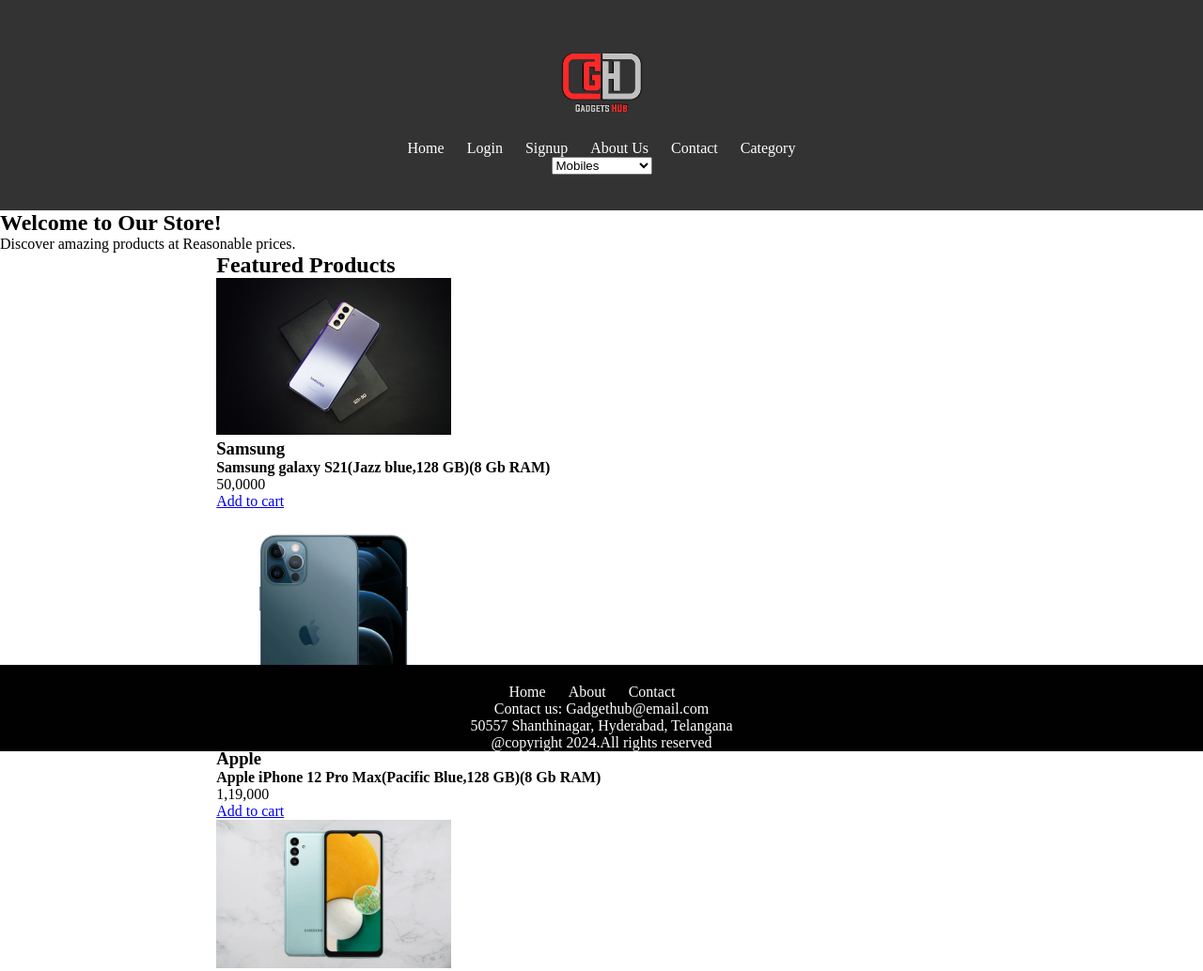
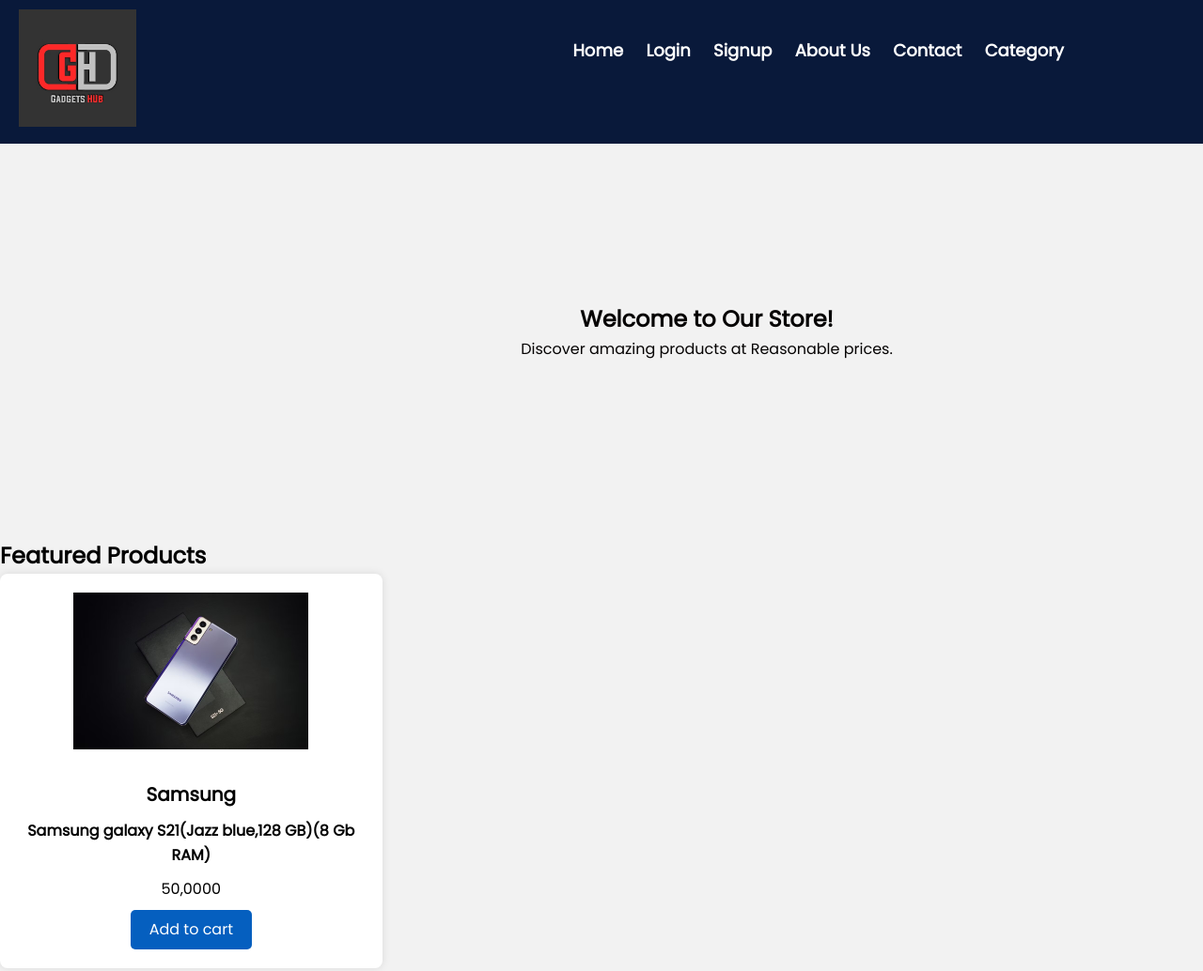
Before and after one commit to Shivani200515/My-project, a plain HTML site: page index.html in a window 1280 px wide. Shown: the top 1034 px of the page at 94% size. Drawn offline with Linux system fonts and the light colour scheme; a script that the page names is missing.

Commit message:
Update style.css

```diff
--- a/style.css
+++ b/style.css
@@ -1,25 +1,51 @@
+/* Reset and general styles */
+* {
 
-* {
     margin: 0;
     padding: 0;
     box-sizing: border-box;
+    font-family: "Poppins", sans-serif;
 }
 
-
-header {
-    background-color: #333;
-    color: #fff;
-    padding: 20px;
-    text-align: center;
+/* Body and general layout */
+body {
+    line-height: 1.6;
+    background-color: #f2f2f2;
+    margin: 0;
+    padding: 0;
+    display: flex;
+    flex-direction: column;
+    min-height: 100vh; /* Ensures footer is at bottom if content is less */
 }
 
-header h1 {
-    margin-bottom: 10px;
+.container {
+    width: 80%;
+    margin: 0 auto;
+    padding: 20px 0;
+}
+
+/* Header styles */
+header {
+    background-color: #09193a;
+    color: #fff;
+    padding: 10px 0;
+}
+
+.logo {
+    float: left;
+    margin-left: 20px;
+}
+
+.logo img {
+    max-width: 100%;
+    height: auto;
 }
 
 
 nav ul {
-    list-style: none;
+    list-style-type: none;
+    text-align: right;
+    padding-top: 10px;
 }
 
 nav ul li {
@@ -28,63 +54,166 @@
 }
 
 nav ul li a {
+    display: inline-block;
     color: #fff;
     text-decoration: none;
+    font-weight: bold;
+    font-size: 18px;
+    transition: color 0.3s ease;
 }
 
-main {
-    padding: 20px;
-    margin-bottom: 100px;
+nav ul li a:hover {
+    color: #ffd700;
 }
 
-
-.products {
-    display: flex;
-    flex-wrap: wrap;
-    justify-content: space-around;
-    margin-bottom: 20px;
+/* Dropdown styles */
+.dropdown {
+    position: relative;
+    display: inline-block;
 }
 
-.product {
-    width: 200px;
-    margin-bottom: 20px;
-    padding: 10px;
-    border: 1px solid #ccc;
-    text-align: center;
+.dropdown-content {
+    display: none;
+    position: absolute;
+    background-color: #f9f9f9;
+    min-width: 160px;
+    box-shadow: 0px 8px 16px 0px rgba(0,0,0,0.2);
+    z-index: 100;
 }
 
-.product img {
-    max-width: 100%;
-    height: auto;
+.dropdown-content select {
+    width: 100%;
+    padding: 10px;
+    font-size: 16px;
+    border: none;
+    outline: none;
+    background-color:inherit;
 }
 
-.product h2 {
-    margin-top: 10px;
+.dropdown:hover .dropdown-content {
+    display: block;
+}
+/* Hero section styles */
+.hero {
+    height: 400px; /* Adjust height as needed */
+    background-size: cover;
+    background-position: center;
+    position: relative;
+    text-align: center;
+    color: #060404; /* Text color on top of the image */
+    display: flex;
+    justify-content: center;
+    align-items: center;
 }
 
-.product button {
-    background-color: #333;
-    color: #fff;
-    padding: 5px 10px;
-    border: none;
-    cursor: pointer;
-    transition: background-color 0.3s;
-}
-
-.product button:hover {
-    background-color: #555;
+.hero-content {
+    max-width: 800px; /* Limit width of content for better readability */
+    margin-left:  auto;
+    margin right:20px;
+    padding: 20px;
 
 }
 
 
+
+/* Products section styles */
+.products {
+    margin-top: 20px;
+    display: flex
+    flex-wrap:wrap;
+    justify-items: space-between;
+}
+
+.product-item {
+    background-color: #fff;
+    padding: 20px;
+    border-radius: 8px;
+    box-shadow: 0 0 10px rgba(0, 0, 0, 0.1);
+    text-align: center;
+    transition: transform 0.3s ease;
+    flex: 0 0 calc(33.33% - 20px); /* Three items per row (minus spacing) */
+    max-width: calc(33.33% - 20px); /* Limit width of each product item */
+    margin-bottom: 20px; /* Space between rows */
+    box-sizing: border-box; /* Ensure padding and border don't add to width */
+}
+
+.product-item:hover {
+    transform: translateY(-5px);
+}
+
+.product-item img {
+    max-width: 100%;
+    height: auto;
+    margin-bottom: 15px;
+}
+
+.product-item h3 {
+    margin-top: 10px;
+    font-size: 20px;
+    margin-bottom: 10px;
+}
+
+.product-item p {
+    margin-bottom: 10px;
+}
+
+.product-item .bttn {
+    display: inline-block;
+    padding: 8px 20px;
+    background-color: #055fbf;
+    color: #fff;
+    text-decoration: none;
+    border-radius: 5px;
+    transition: background-color 0.3s ease;
+}
+
+.product-item .bttn:hover {
+    background-color: #1c08a0;
+}
+
+
+/* Footer styles */
 footer {
-    padding-top: 20px;
-    background-color: #020101;
-    margin-top: 250px;
+    background-color: #08111d;
     color: #fff;
-    padding top:10px;
     text-align: center;
-    position: fixed;
-    bottom: 0;
-    width: 100%;
+    padding: 20px 0;
 }
+
+footer nav ul {
+    display: flex;
+    justify-content: center;
+    margin: 0;
+    padding: 0;
+}
+
+footer nav ul li {
+    display: inline;
+    margin-right: 20px;
+    text-align: center;
+}
+
+footer nav ul li a {
+    color: #fff;
+    text-decoration: none;
+    font-weight: bold;
+    font-size: 16px;
+    transition: color 0.3s ease;
+}
+
+footer nav ul li a:hover {
+    color: #ffd700;
+}
+
+/* Adjustments for smaller screens */
+@media (max-width: 768px) {
+    .container {
+        width: 90%;
+    }
+    .products .container {
+        padding: 15px;
+    }
+    .category-container {
+        max-width: 90%; /* Adjust max-width for smaller screens */
+    }
+}
```
